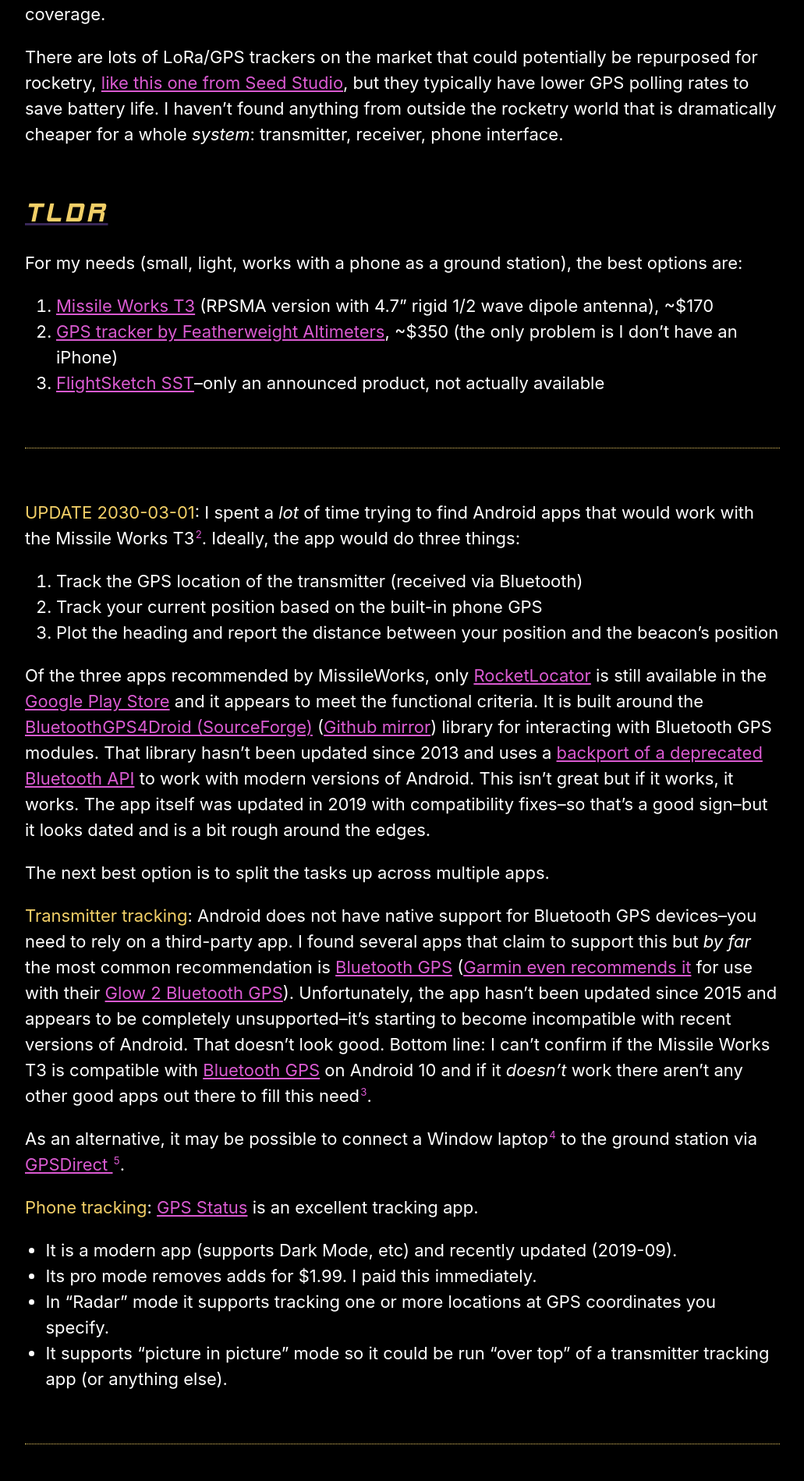
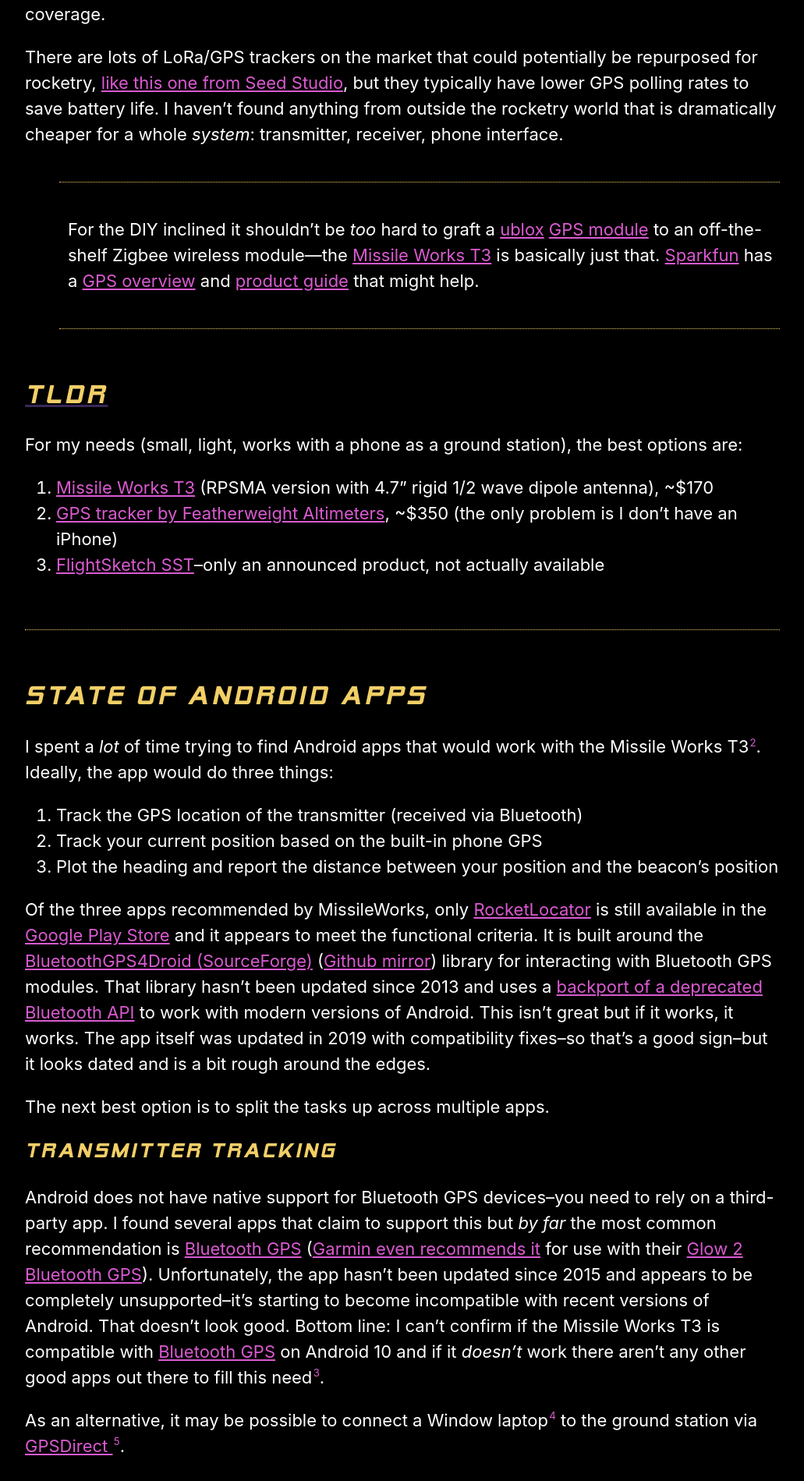
Before and after one commit to rocketlabdelta/rocketlabdelta.com, a Jekyll site: the page built from _posts/2020-02-13-gps-telemetry-in-2020.md, in a window 1280 px wide. Shown: the part 3514-5413 px from the top of the page at 78% size, without its empty margins (124-1155 px from the left). Built offline with Jekyll 4.4.1, drawn with Linux system fonts in a browser that asks for light colours; some of the changed text lies outside the part shown.

Commit message:
Article formatting
It's kind of a pain to use elements like aside which requires the
content to be converted to HTML inside it.

```diff
--- a/_posts/2020-02-13-gps-telemetry-in-2020.md
+++ b/_posts/2020-02-13-gps-telemetry-in-2020.md
@@ -73,6 +73,11 @@
 There are lots of LoRa/GPS trackers on the market that could potentially be repurposed for rocketry, [like this one from Seed Studio][39], but they typically have lower GPS polling rates to save battery life.
 I haven't found anything from outside the rocketry world that is dramatically cheaper for a whole _system_: transmitter, receiver, phone interface.
 
+<aside>
+For the DIY inclined it shouldn&rsquo;t be <em>too</em> hard to graft a <a href="https://www.u-blox.com/en">ublox</a> <a href="https://www.u-blox.com/en/positioning-chips-and-modules">GPS module</a> to an off-the-shelf Zigbee wireless module&mdash;the <a href="https://www.missileworks.com/t3/">Missile Works T3</a> is basically just that.
+<a href="https://www.sparkfun.com">Sparkfun</a> has a <a href="https://www.sparkfun.com/gps">GPS overview</a> and <a href="https://www.sparkfun.com/pages/GPS_Guide">product guide</a> that might help.
+</aside>
+
 ## TLDR
 
 For my needs (small, light, works with a phone as a ground station), the best options are:
@@ -83,7 +88,9 @@
 
 ---
 
-**UPDATE 2030-03-01**: I spent a _lot_ of time trying to find Android apps that would work with the Missile Works T3[^2].
+## State of Android Apps
+
+I spent a _lot_ of time trying to find Android apps that would work with the Missile Works T3[^2].
 Ideally, the app would do three things:
 
 1. Track the GPS location of the transmitter (received via Bluetooth)
@@ -98,7 +105,8 @@
 
 The next best option is to split the tasks up across multiple apps.
 
-**Transmitter tracking**: Android does not have native support for Bluetooth GPS devices--you need to rely on a third-party app.
+### Transmitter tracking
+Android does not have native support for Bluetooth GPS devices--you need to rely on a third-party app.
 I found several apps that claim to support this but _by far_ the most common recommendation is [Bluetooth GPS][41] ([Garmin even recommends it][41a] for use with their [Glow 2 Bluetooth GPS][41b]).
 Unfortunately, the app hasn't been updated since 2015 and appears to be completely unsupported--it's starting to become incompatible with recent versions of Android.
 That doesn't look good.
--- a/assets/css/main.scss
+++ b/assets/css/main.scss
@@ -136,6 +136,14 @@
   position: absolute;
   white-space: nowrap;
   width: auto;
+}
+
+aside {
+  border-color: $theme-color-highlight;
+  border-style: dotted;
+  border-width: 1px 0;
+  margin: 2em 0 2em 2em;
+  padding: 2em 0 2em .5em;
 }
 
 small {
--- a/sw.js
+++ b/sw.js
@@ -12,7 +12,7 @@
 (function () {
   'use strict'
 
-  const version = 'v2020-03-01T13:20:00::'
+  const version = 'v2020-03-06T13:20:00::'
   const staticCacheName = version + 'static'
   const pagesCacheName = version + 'pages'
   const imagesCacheName = version + 'images'
```
Also changed, not shown: other parts of _posts/2020-02-13-gps-telemetry-in-2020.md (+2 -11 lines).
